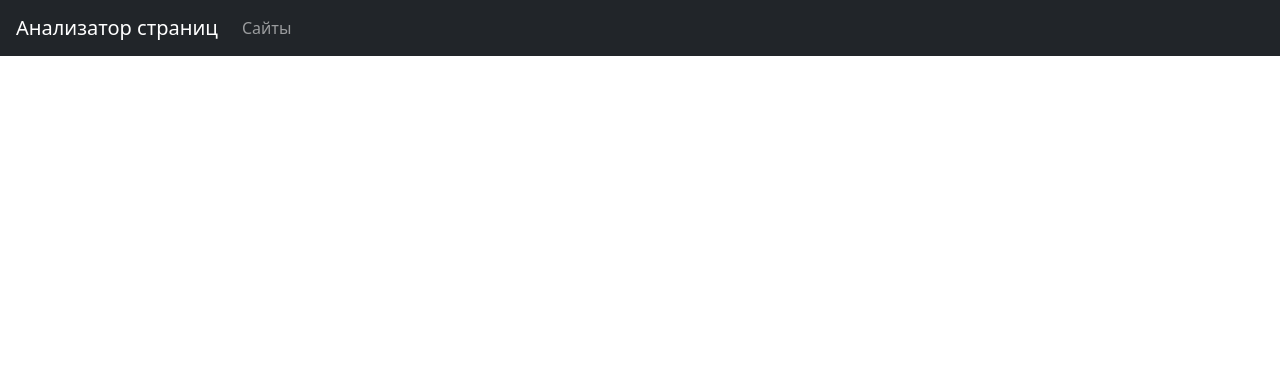
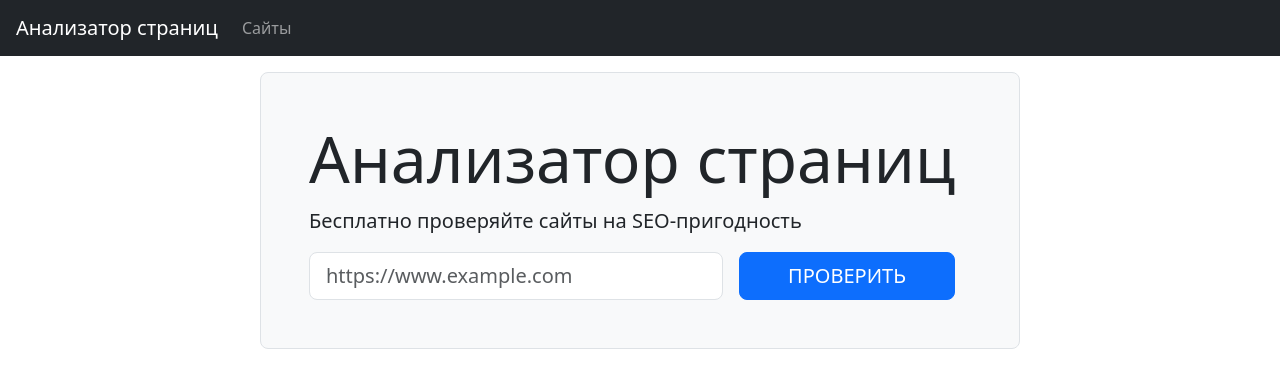
Before and after one commit to Evgenii-Prokofev/python-project-83, a Flask app: page / in a window 1280 px wide. Shown: the top 388 px of the page. Run offline with Flask 3, Linux system fonts and the light colour scheme.

Commit message:
connect base.html to index.html

```diff
--- a/page_analyzer/templates/index.html
+++ b/page_analyzer/templates/index.html
@@ -1,16 +1,19 @@
 {% extends 'base.html' %}
 
-{% block main %}
-
-<div class="row">
-    <div class="col-12 col-md-10 col-lg-8 mx-auto border rounded-3 bg-light p-5">
+{% block content %}
+<main class="flex-grow-1">
+   <div class="container-lg mt-3">
+    <h1></h1>
+     <div class="row">
+     <div class="col-12 col-md-10 col-lg-8 mx-auto border rounded-3 bg-light p-5">
         <h1 class="display-3">Анализатор страниц</h1>
         <p class="lead">Бесплатно проверяйте сайты на SEO-пригодность</p>
         <form action="{{ url_for('add_url') }}" method="post" class="d-flex justify-content-center" required="">
-            <input type="text" name="url" placeholder="https://www.example.com" value="{{ request.form.url|default('') }}" class="form-control form-control-lg" required="">
+            <input type="text" name="url" placeholder="https://www.example.com" value="" class="form-control form-control-lg" required="">
             <input type="submit" class="btn btn-primary btn-lg ms-3 px-5 text-uppercase mx-3" value="Проверить">
         </form>
-    </div>
-</div>
-
+     </div>
+     </div>
+   </div>
+</main>
 {% endblock %}
```
